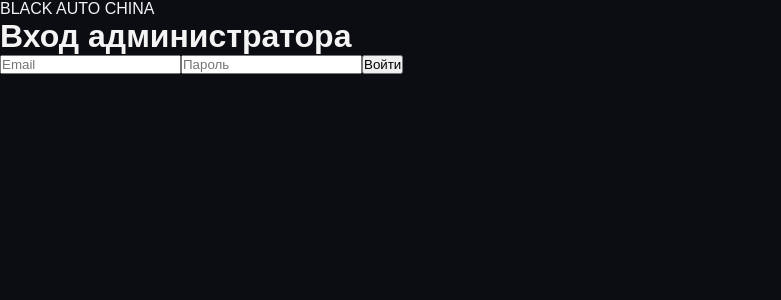
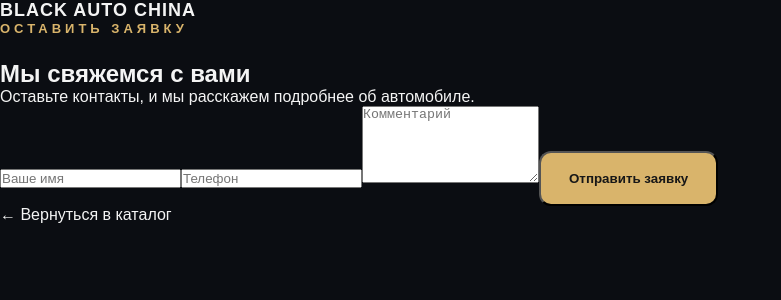
Before and after one commit to blackauto947-gif/black-auto-china, a Next.js app: page /login in a window 1280 px wide. Shown: the top 300 px of the page, without its empty margins (0-781 px from the left). Built offline with nearby package versions, Linux system fonts and the light colour scheme.

Commit message:
Update page.tsx

```diff
--- a/app/login/page.tsx
+++ b/app/login/page.tsx
@@ -1,5 +1,54 @@
-"use client";
-import {useState} from "react";import {useRouter} from "next/navigation";import {supabase} from "@/lib/supabase";
-export default function Login(){const[email,setEmail]=useState("");const[password,setPassword]=useState("");const[error,setError]=useState("");const r=useRouter();
-async function login(e:any){e.preventDefault();const x=await supabase().auth.signInWithPassword({email,password});if(x.error)setError(x.error.message);else r.push("/admin")}
-return <main className="login"><form onSubmit={login}><p>BLACK AUTO CHINA</p><h1>Вход администратора</h1><input type="email" placeholder="Email" value={email} onChange={e=>setEmail(e.target.value)} required/><input type="password" placeholder="Пароль" value={password} onChange={e=>setPassword(e.target.value)} required/>{error&&<b>{error}</b>}<button>Войти</button></form></main>}
+import Link from "next/link";
+
+export default function LoginPage() {
+  return (
+    <main>
+      <section className="form-page">
+        <div className="form-card">
+          <Link href="/" className="logo">
+            BLACK AUTO CHINA
+          </Link>
+
+          <span className="eyebrow">
+            ОСТАВИТЬ ЗАЯВКУ
+          </span>
+
+          <h1>Мы свяжемся с вами</h1>
+
+          <p>
+            Оставьте контакты, и мы расскажем
+            подробнее об автомобиле.
+          </p>
+
+          <form className="contact-form">
+            <input
+              type="text"
+              placeholder="Ваше имя"
+            />
+
+            <input
+              type="tel"
+              placeholder="Телефон"
+            />
+
+            <textarea
+              placeholder="Комментарий"
+              rows={5}
+            />
+
+            <button
+              type="submit"
+              className="button button-primary full-button"
+            >
+              Отправить заявку
+            </button>
+          </form>
+
+          <Link href="/car" className="back-link">
+            ← Вернуться в каталог
+          </Link>
+        </div>
+      </section>
+    </main>
+  );
+}
```
